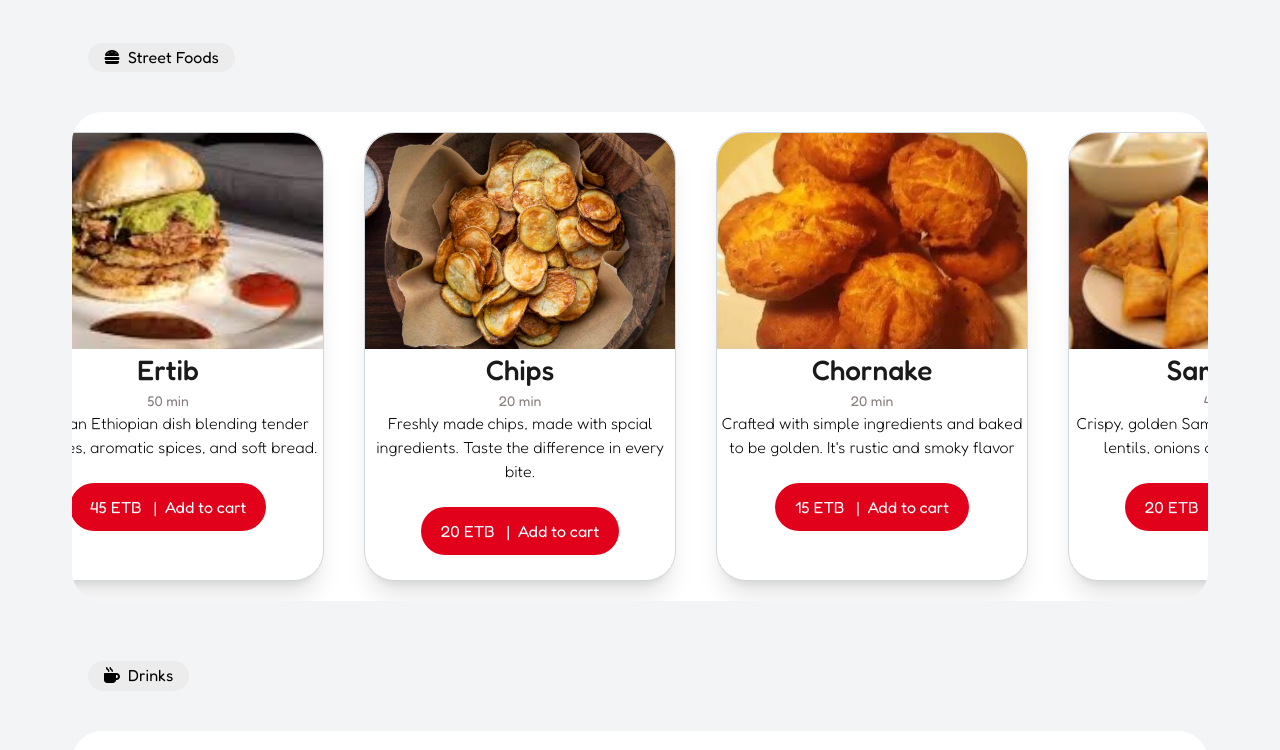
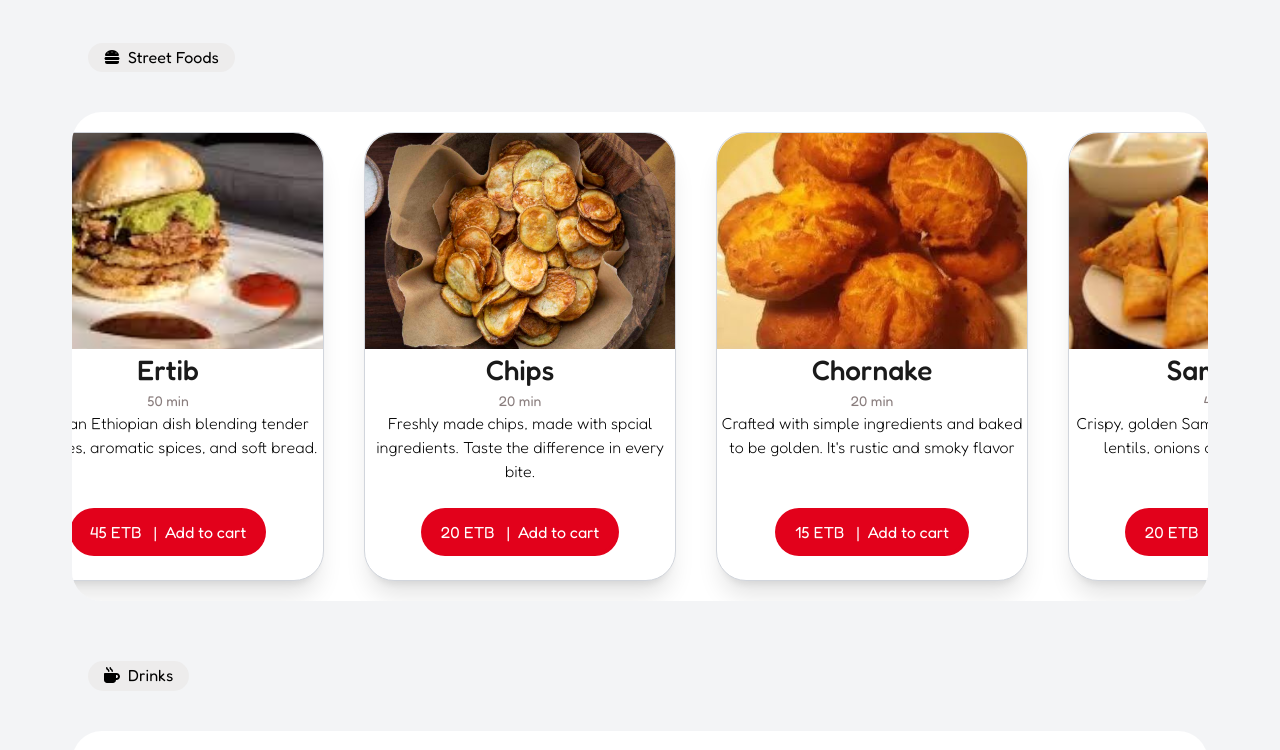
Before and after one commit to medi17/Student-Lounge, a React (Vite) app in the folder Frontend/: page / in a window 1280 px wide. Shown: the part 1140-1890 px from the top of the page. Built offline with nearby package versions, Linux system fonts and the light colour scheme.

Commit message:
added some style

```diff
--- a/Frontend/src/components/home/catagories/food-component.tsx
+++ b/Frontend/src/components/home/catagories/food-component.tsx
@@ -24,13 +24,14 @@ const foodComponent = ({ food }: FoodProps): JSX.Element => {
      }
 
      return (
-          <div className="food-card bg-white shadow-xl rounded-[30px] text-center min-w-[260px] border-1 border-gray-300 md:min-w-[312px]">
-               <img className="rounded-t-[30px]"
-                    src={image} alt={name} />
-               <h2 className="text-[28px] font-medium text-gray-mono">{name}</h2>
-               <h4 className="text-sm text-gray-tetra">{duration} min</h4>
-               <p className="text-base font-light px-1">{description}</p>
-               <div className="mt-6 pb-6 text-white self-baseline">
+          <div className="food-card flex flex-col justify-between items-center bg-white shadow-xl rounded-[30px] text-center min-w-[260px] border-1 border-gray-300 md:min-w-[312px]">
+               <div>
+                    <img className="rounded-t-[30px]"src={image} alt={name} />
+                    <h2 className="text-[28px] font-medium text-gray-mono">{name}</h2>
+                    <h4 className="text-sm text-gray-tetra">{duration} min</h4>
+                    <p className="text-base font-light px-1">{description}</p>
+               </div>
+               <div className="flex justify-center items-center w-full mt-6 pb-6 text-white self-baseline">
                     <div className="inline-block py-3 pl-5 bg-Crimson text-white rounded-l-3xl">
                          <div className="flex gap-3">
                               <p>{price} ETB</p>
```
